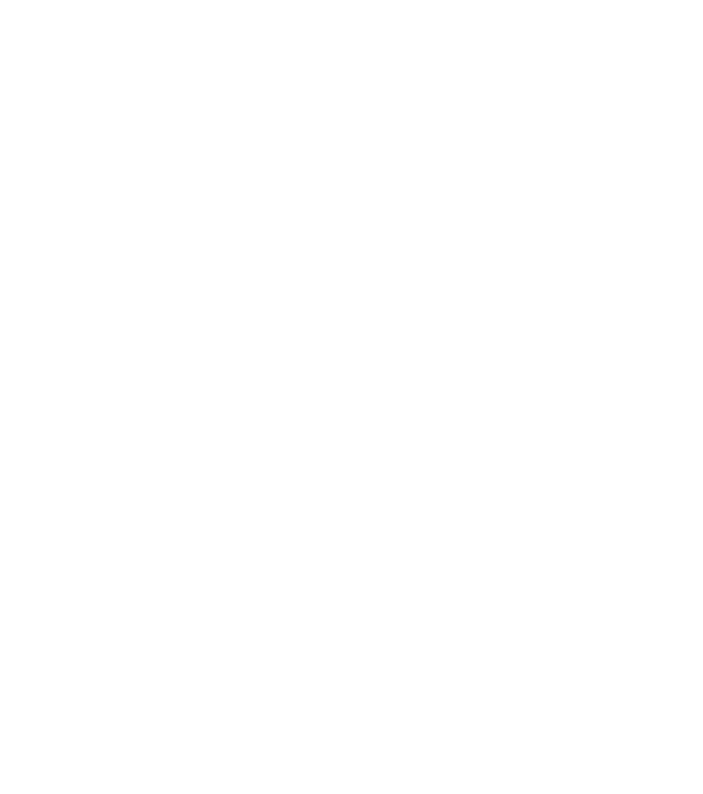
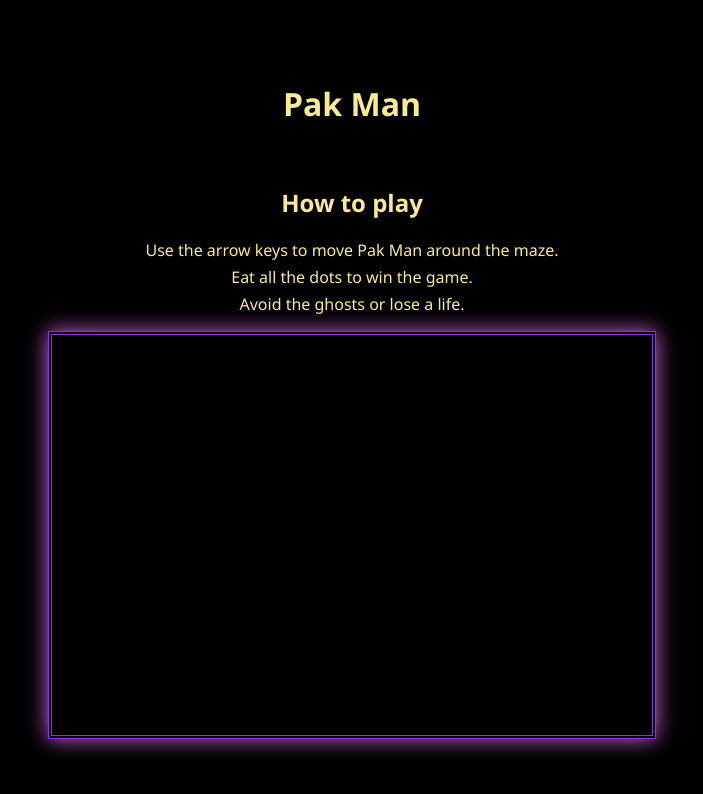
Before and after one commit to melonbulb/pak-man, a plain HTML site: page src/index.html in a window 1280 px wide. Shown: the whole page, without its empty margins (288-991 px from the left). Drawn offline with Linux system fonts and the light colour scheme.

Commit message:
Clean up files

```diff
--- a/src/index.html
+++ b/src/index.html
@@ -3,10 +3,22 @@
   <head>
     <meta charset="UTF-8" />
     <meta name="viewport" content="width=device-width, initial-scale=1.0" />
-    <title>Tank 2D</title>
+    <title>Pak Man</title>
     <link rel="stylesheet" href="styles.css" />
   </head>
   <body>
+    <main>
+      <h1>Pak Man</h1>
+      <div class="instructions">
+        <h2>How to play</h2>
+        <ul>
+          <li>Use the arrow keys to move Pak Man around the maze.</li>
+          <li>Eat all the dots to win the game.</li>
+          <li>Avoid the ghosts or lose a life.</li>
+        </ul>
+      </div>
+      <canvas id="pakman"></canvas>
+    </main>
     <script src="script.js"></script>
   </body>
 </html>
--- a/src/styles.css
+++ b/src/styles.css
@@ -0,0 +1,44 @@
+:root {
+  --color-black-900: #000000;
+  --color-neon-purple-600: #9929ea;
+  --color-neon-purple-400: #cc66da;
+  --color-yellow-300: #faeb92;
+}
+
+body {
+  margin: 0;
+  padding: 0;
+  background-color: var(--color-black-900);
+  color: var(--color-yellow-300);
+  font-family: "Segoe UI", Tahoma, Geneva, Verdana, sans-serif;
+}
+
+main {
+  display: flex;
+  flex-direction: column;
+  align-items: center;
+  justify-content: center;
+  height: 100vh;
+}
+
+canvas {
+  border: 4px double var(--color-neon-purple-600);
+  background-color: var(--color-black-900);
+  box-shadow: 0 0 20px var(--color-neon-purple-400);
+  width: 600px;
+  height: 400px;
+}
+
+.instructions {
+  margin-top: 20px;
+  text-align: center;
+}
+
+.instructions ul {
+  list-style-type: none;
+  padding: 0;
+}
+
+.instructions li {
+  margin: 5px 0;
+}
```
Also changed, not shown: README.md.
